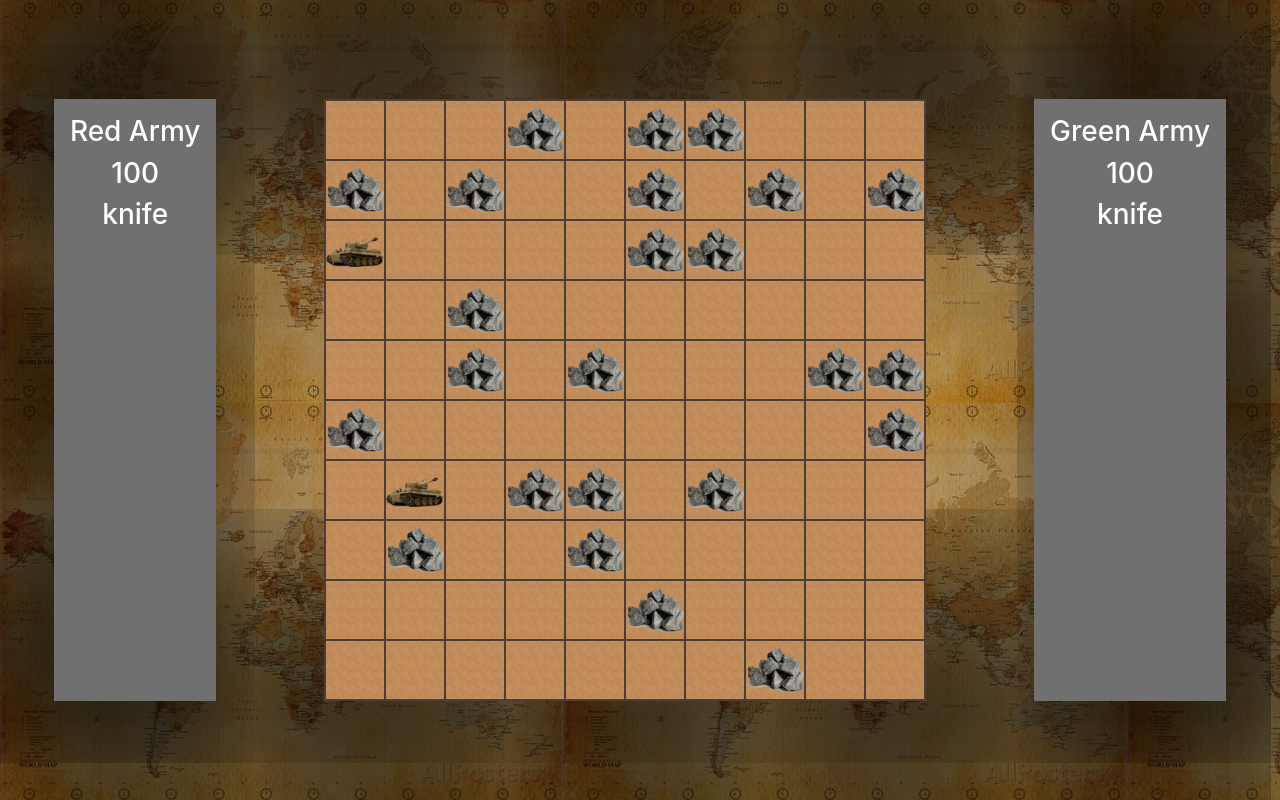
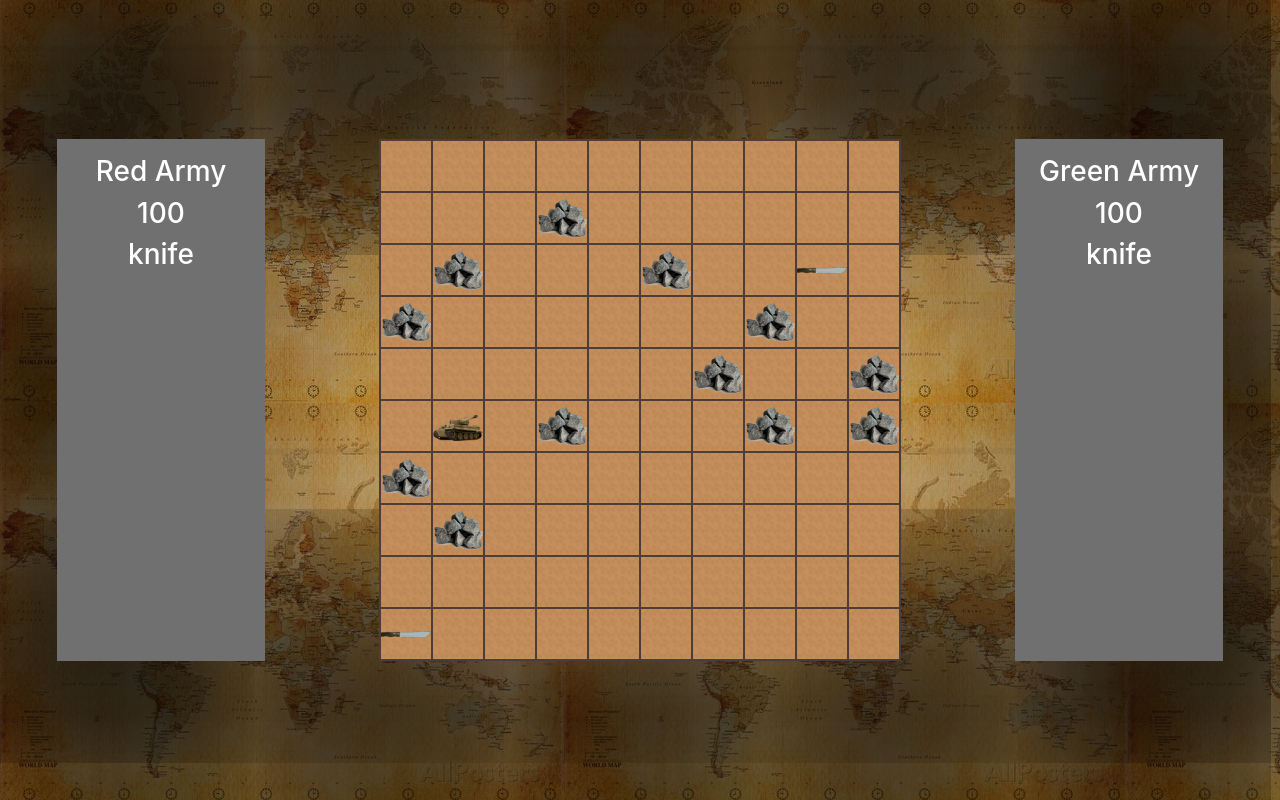
Before and after one commit to padayattil/warzone, a React (Create React App) app: page /game/play in a window 1280 px wide. Built offline with nearby package versions, Linux system fonts and the light colour scheme.

Commit message:
generateMapData method

```diff
--- a/src/App.css
+++ b/src/App.css
@@ -69,6 +69,7 @@
 
 .PlayerStats{
   background-color: #707070;
+  width: 8em;
 }
 
 #GameMap {
@@ -81,8 +82,8 @@
 }
 
 .map-cell {
-  width: 60px;
-  height: 60px;
+  width: 2em;
+  height: 2em;
   border: 0;
   border-right: 2px;
   border-bottom: 2px;
--- a/src/components/Game.js
+++ b/src/components/Game.js
@@ -5,15 +5,31 @@ import GameMap from './GameMap';
 import { getRandomIntInclusive } from '../utils';
 
 class Game extends Component {
+  MAP_SIZE = 10;
   ROCKS_PROBABILITY = 0.2;
 
   constructor(props) {
     super(props);
+    this.state = {
+      mapData: this.generateMapData(),
+      redArmy: {
+        name: 'Red Army',
+        life: 100,
+        weapon: 'knife'
+      },
+      greenArmy: {
+        name: 'Green Army',
+        life: 100,
+        weapon: 'knife'
+      }
+    }
+  }
 
-    const [mapSize, mapData] = [10, []];
-    for (let i = 0; i < mapSize; i++) {
+  generateMapData() {
+    const mapData = [];
+    for (let i = 0; i < this.MAP_SIZE; i++) {
       var row = []
-      for (let j = 0; j < mapSize; j++) {
+      for (let j = 0; j < this.MAP_SIZE; j++) {
         row.push({
           position: `${i}_${j}`,
           cellItemClass: (Math.random() < this.ROCKS_PROBABILITY) ? 'rocks' : ''
@@ -25,27 +41,15 @@ class Game extends Component {
     let cellRow;
     let cellColumn;
     while(remainingWeapons !== 0) {
-      cellRow = getRandomIntInclusive(0,mapSize-1)
-      cellColumn = getRandomIntInclusive(0,mapSize-1)
+      cellRow = getRandomIntInclusive(0, this.MAP_SIZE-1)
+      cellColumn = getRandomIntInclusive(0, this.MAP_SIZE-1)
       if(mapData[cellRow][cellColumn].cellItemClass !== '') {
         mapData[cellRow][cellColumn]
-          .cellItemClass = ['knife', 'gun', 'grenade', 'tank'][getRandomIntInclusive(0,3)]
+          .cellItemClass = ['knife', 'gun', 'grenade', 'tank'][getRandomIntInclusive(0, 3)]
         remainingWeapons -= 1
       }
     }
-    this.state = {
-      mapData: mapData,
-      redArmy: {
-        name: 'Red Army',
-        life: 100,
-        weapon: 'knife'
-      },
-      greenArmy: {
-        name: 'Green Army',
-        life: 100,
-        weapon: 'knife'
-      }
-    }
+    return mapData;
   }
 
   render() {
```
